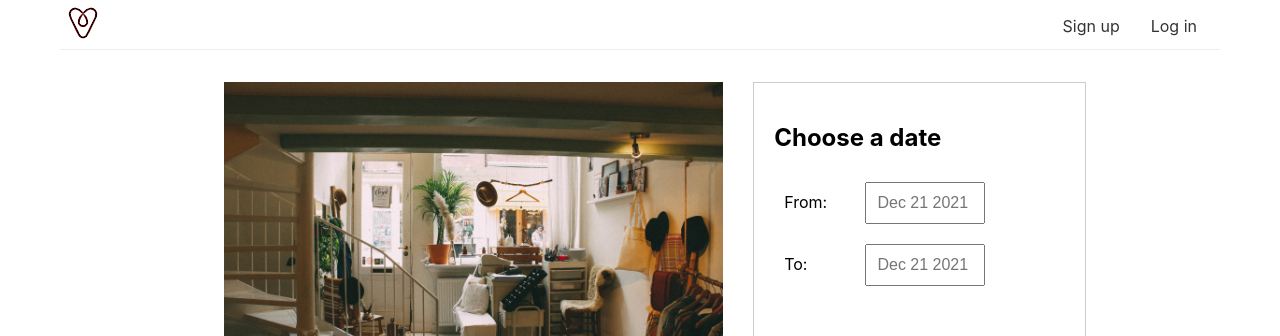
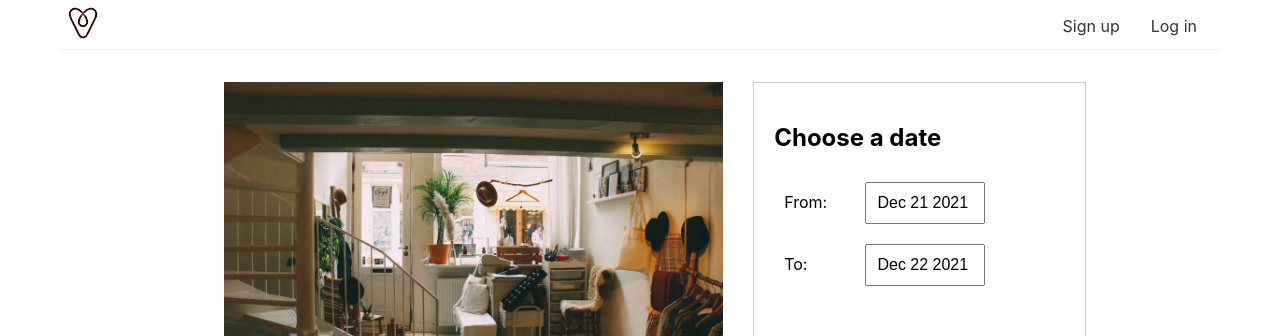
Before and after one commit to rt3me/nextjs-bnb, a Next.js app: page /houses/1 in a window 1280 px wide. Shown: the top 336 px of the page. Built offline with nearby package versions, Linux system fonts and the light colour scheme.

Commit message:
Sync start and end date in date picker

```diff
--- a/components/DateRangePicker.jsx
+++ b/components/DateRangePicker.jsx
@@ -4,6 +4,10 @@
 import 'react-day-picker/lib/style.css';
 import dateFnsFormat from 'date-fns/format';
 import dateFnsParse from 'date-fns/parse';
+
+const today = new Date();
+const tomorrow = new Date(today);
+tomorrow.setDate(tomorrow.getDate() + 1);
 
 const parseDate = (str, format, locale) => {
   const parsed = dateFnsParse(str, format, new Date(), { locale })
@@ -15,9 +19,20 @@
 
 const format = 'MMM dd yyyy';
 
+const numberOfNightsBetweenDates = (startDate, endDate) => {
+  const start = new Date(startDate);
+  const end = new Date(endDate);
+  let dayCount = 0;
+
+  while (end > start) {
+    dayCount++;
+    start.setDate(start.getDate() + 1);
+  }
+}
+
 export default function DateRangePicker() {
-  const [startDate, setStartDate] = useState(new Date());
-  const [endDate, setEndDate] = useState(new Date());
+  const [startDate, setStartDate] = useState(today);
+  const [endDate, setEndDate] = useState(tomorrow);
 
   return (
     <div className="date-range-picker-container">
@@ -26,6 +41,7 @@
         <DayPickerInput
           formatDate={formatDate}
           format={format}
+          value={startDate}
           parseDate={parseDate}
           placeholder={`${dateFnsFormat(new Date(), format)}`}
           dayPickerProps={{
@@ -36,7 +52,10 @@
             }
           }}
           onDayChange={(day) => {
-            setStartDate(day)
+            setStartDate(day);
+            const newEndDate = new Date(day);
+            newEndDate.setDate(newEndDate.getDate() + 1);
+            setEndDate(newEndDate);
           }}
         />
       </div>
@@ -45,13 +64,17 @@
         <DayPickerInput
           formatDate={formatDate}
           format={format}
+          value={endDate}
           parseDate={parseDate}
-          placeholder={`${dateFnsFormat(new Date(), format)}`}
+          placeholder={`${dateFnsFormat(tomorrow, format)}`}
           dayPickerProps={{
             modifiers: {
-              disabled: {
-                before: new Date()
-              }
+              disabled: [
+                startDate,
+                {
+                  before: startDate
+                }
+              ]
             }
           }}
           onDayChange={(day) => {
```
